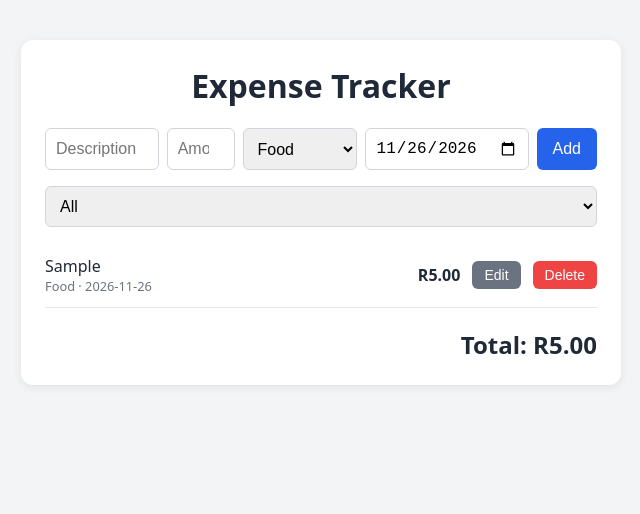
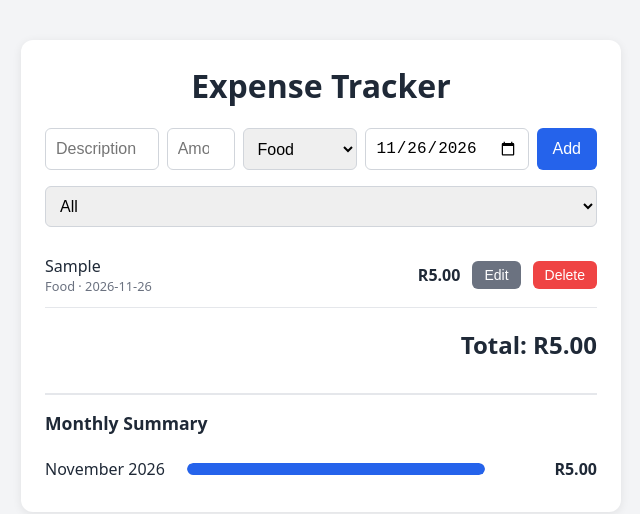
Before and after one commit to Tumelo-Tutubala/expense-tracker, a React (Vite) app in the folder expense-tracker/: page / in a window 1280 px wide. Both pictures are taken after typing "Sample", "5" into the empty fields and a click on the button "Add". Shown: the top 514 px of the page, without its empty margins (319-959 px from the left). Built offline with nearby package versions, Linux system fonts and the light colour scheme.

Commit message:
Add monthly summary

```diff
--- a/expense-tracker/src/App.jsx
+++ b/expense-tracker/src/App.jsx
@@ -3,6 +3,7 @@ import ExpenseForm from "./components/ExpenseForm";
 import FilterBar from "./components/FilterBar";
 import ExpenseList from "./components/ExpenseList";
 import ExpenseSummary from "./components/ExpenseSummary";
+import MonthlySummary from "./components/MonthlySummary";
 
 function App() {
     const [expenses, setExpenses] = useState(() => {
@@ -50,6 +51,7 @@ function App() {
                 onUpdate={updateExpense}
             />
             <ExpenseSummary expenses={visibleExpenses} />
+            <MonthlySummary expenses={expenses} />
         </div>
     );
 }
--- /dev/null
+++ b/expense-tracker/src/components/MonthlySummary.jsx
@@ -0,0 +1,49 @@
+function MonthlySummary({ expenses }) {
+    const totals = {};
+
+    expenses.forEach((expense) => {
+        if (!expense.date) return;
+        const month = expense.date.slice(0, 7); // "2026-11"
+        totals[month] = (totals[month] || 0) + expense.amount;
+    });
+
+    const months = Object.keys(totals).sort().reverse();
+
+    if (months.length === 0) return null;
+
+    const max = Math.max(...months.map((month) => totals[month]));
+
+    function formatMonth(month) {
+        const [year, number] = month.split("-");
+        return new Date(Number(year), Number(number) - 1, 1).toLocaleDateString(
+            "en-ZA",
+            { month: "long", year: "numeric" }
+        );
+    }
+
+    return (
+        <div className="MonthlySummary">
+            <h2>Monthly Summary</h2>
+            <ul className="MonthlySummary-list">
+                {months.map((month) => (
+                    <li key={month} className="MonthlySummary-row">
+                        <span className="MonthlySummary-month">
+                            {formatMonth(month)}
+                        </span>
+                        <div className="MonthlySummary-track">
+                            <div
+                                className="MonthlySummary-bar"
+                                style={{ width: `${(totals[month] / max) * 100}%` }}
+                            />
+                        </div>
+                        <span className="MonthlySummary-total">
+                            R{totals[month].toFixed(2)}
+                        </span>
+                    </li>
+                ))}
+            </ul>
+        </div>
+    );
+}
+
+export default MonthlySummary;
--- a/expense-tracker/src/index.css
+++ b/expense-tracker/src/index.css
@@ -196,3 +196,59 @@ button:hover {
 .ExpenseItem-cancel:hover {
     background: #4b5563;
 }
+
+.MonthlySummary {
+    margin-top: 32px;
+    padding-top: 16px;
+    border-top: 2px solid #e5e7eb;
+}
+
+.MonthlySummary h2 {
+    margin-top: 0;
+    font-size: 1.1rem;
+}
+
+.MonthlySummary-list {
+    list-style: none;
+    padding: 0;
+    margin: 0;
+}
+
+.MonthlySummary-row {
+    display: flex;
+    align-items: center;
+    gap: 12px;
+    padding: 8px 0;
+}
+
+.MonthlySummary-month {
+    width: 130px;
+    flex-shrink: 0;
+}
+
+.MonthlySummary-track {
+    flex: 1;
+    height: 12px;
+    background: #e5e7eb;
+    border-radius: 6px;
+    overflow: hidden;
+}
+
+.MonthlySummary-bar {
+    height: 100%;
+    background: #2563eb;
+    border-radius: 6px;
+}
+
+.MonthlySummary-total {
+    width: 100px;
+    text-align: right;
+    font-weight: bold;
+    flex-shrink: 0;
+}
+
+@media (max-width: 500px) {
+    .MonthlySummary-month {
+        width: 100px;
+    }
+}
```
